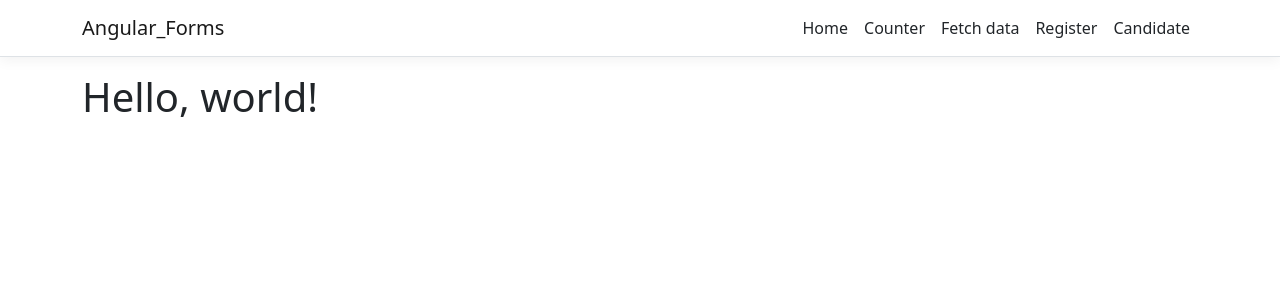
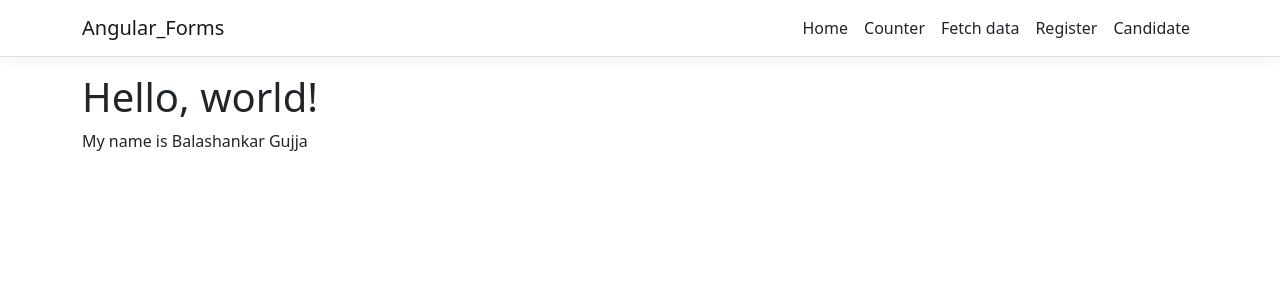
Before and after one commit to balu-scoriait/Angular-Forms, an Angular app in the folder ClientApp/: page / in a window 1280 px wide. Shown: the top 300 px of the page. Built offline with nearby package versions, Linux system fonts and the light colour scheme.

Commit message:
Added text

```diff
--- a/ClientApp/src/app/home/home.component.html
+++ b/ClientApp/src/app/home/home.component.html
@@ -1 +1,2 @@
 <h1>Hello, world!</h1>
+<p>My name is Balashankar Gujja</p>
```
